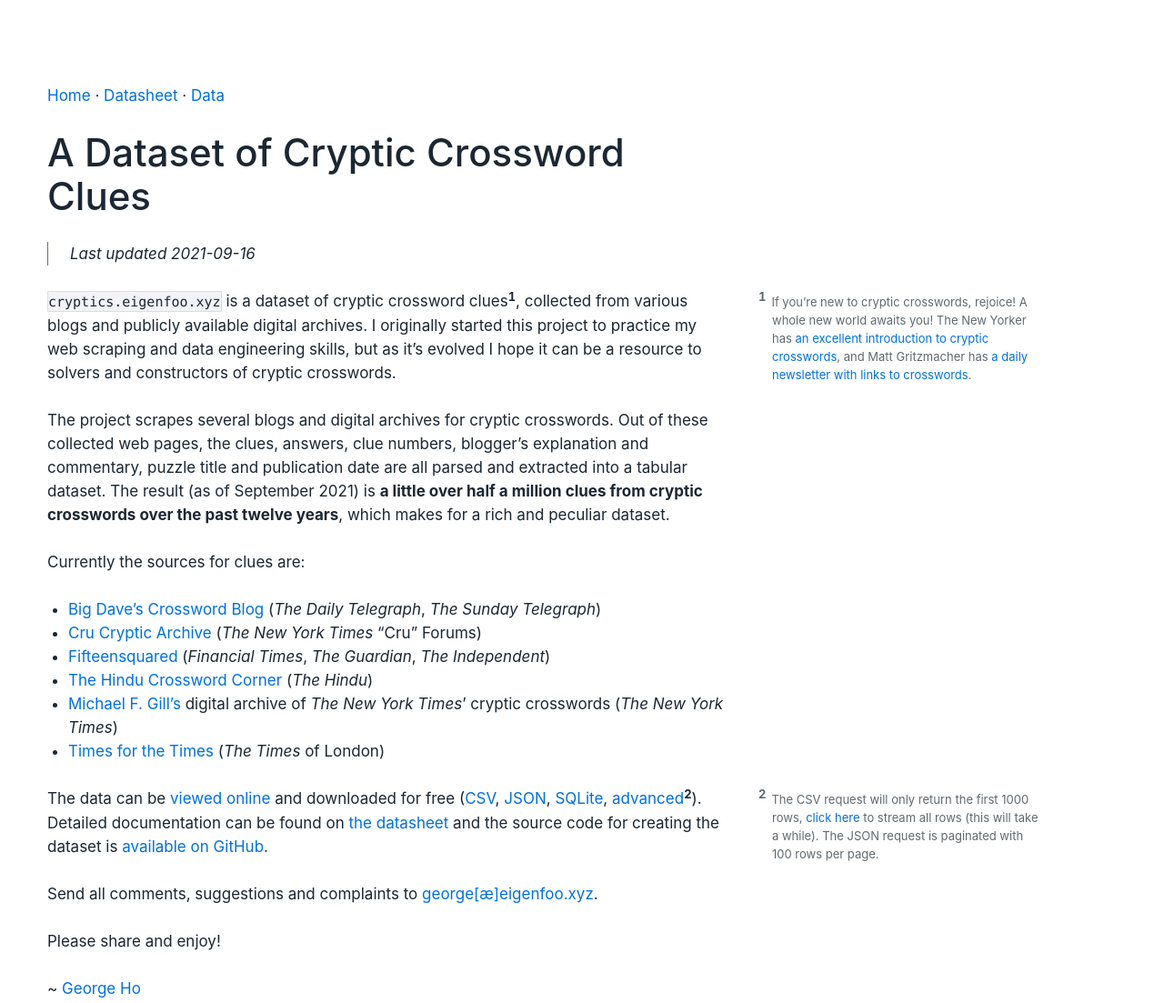
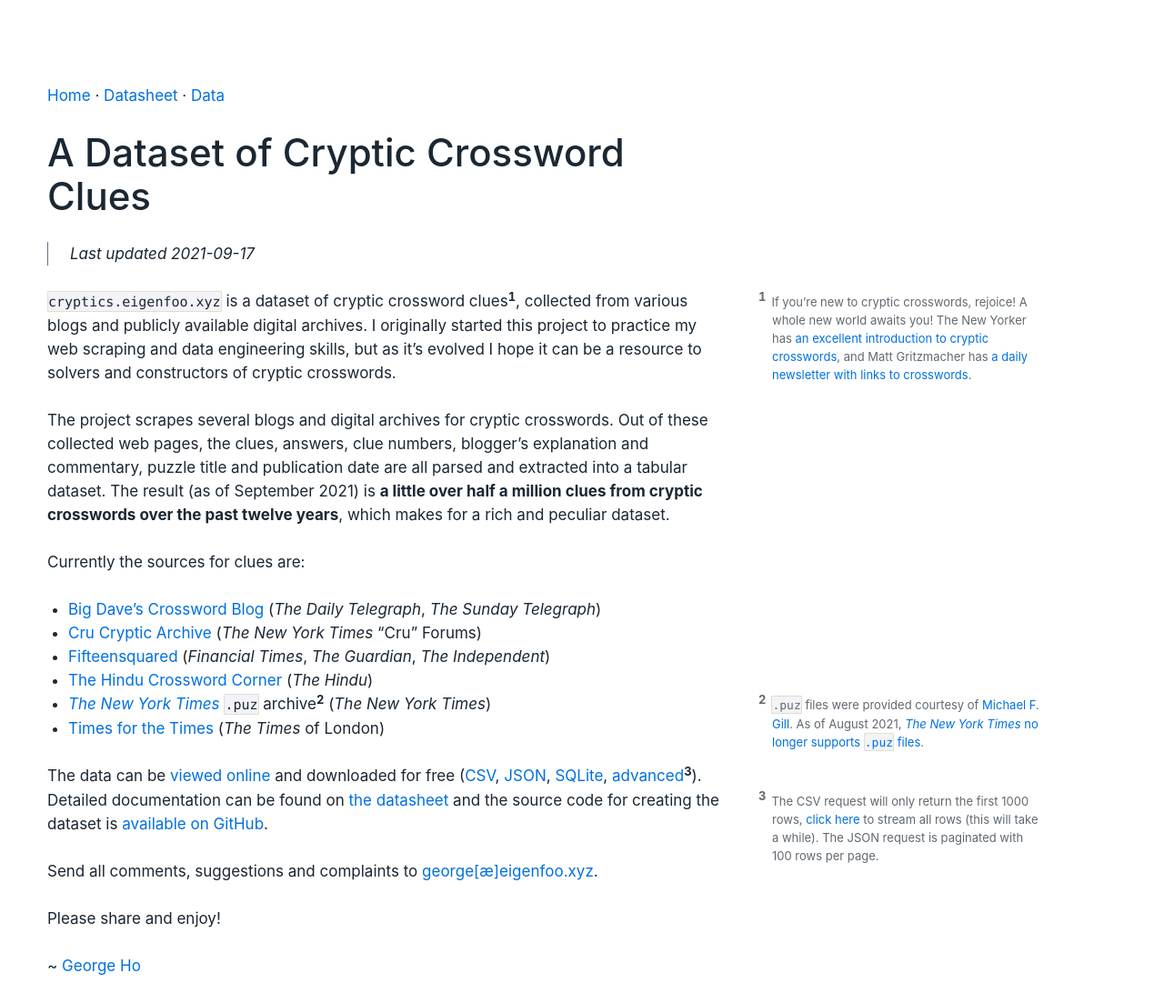
Before and after one commit to eigenfoo/cryptics, a Python web app: template templates/index.html in a window 1280 px wide. Shown: the top 1103 px of the page at 91% size. After the commit the page ends 1072 px from the top, so only its background shows below. Run offline with Jinja, Linux system fonts and the light colour scheme; the template is opened without the code that fills it, so the values that code supplies are empty.

Commit message:
Update index

```diff
--- a/templates/index.html
+++ b/templates/index.html
@@ -7,7 +7,7 @@
   <meta name="generator" content="pandoc-markdown-css-theme" />
   <meta name="viewport" content="width=device-width, initial-scale=1.0, user-scalable=yes" />
   <meta name="author" content="George Ho" />
-  <meta name="dcterms.date" content="2021-09-16" />
+  <meta name="dcterms.date" content="2021-09-17" />
   <meta name="description" content="A dataset of cryptic crossword clues, collected from various blogs and publicly available digital archives." />
   <title>A Dataset of Cryptic Crossword Clues</title>
   <link rel="stylesheet" href="../static/css/theme.css" />
@@ -25,7 +25,7 @@
 </nav>
 <h1 class="title">A Dataset of Cryptic Crossword Clues</h1>
 <blockquote class="metadata">
-<p class="date "><time datetime="2021-09-16">Last updated 2021-09-16</time></p>
+<p class="date "><time datetime="2021-09-17">Last updated 2021-09-17</time></p>
 </blockquote>
 </header>
 
@@ -41,10 +41,12 @@
 <li><a href="https://archive.nytimes.com/www.nytimes.com/premium/xword/cryptic-archive.html">Cru Cryptic Archive</a> (<em>The New York Times</em> “Cru” Forums)</li>
 <li><a href="https://www.fifteensquared.net/">Fifteensquared</a> (<em>Financial Times</em>, <em>The Guardian</em>, <em>The Independent</em>)</li>
 <li><a href="https://thehinducrosswordcorner.blogspot.com/">The Hindu Crossword Corner</a> (<em>The Hindu</em>)</li>
-<li><a href="https://bbtp.net/">Michael F. Gill’s</a> digital archive of <em>The New York Times</em>’ cryptic crosswords (<em>The New York Times</em>)</li>
+<li><a href="https://www.nytimes.com/crosswords"><em>The New York Times</em></a> <code>.puz</code> archive<span class="sidenote-wrapper"><label for="sn-1" class="margin-toggle sidenote-number"></label><input type="checkbox" id="sn-1" class="margin-toggle"/><span class="sidenote"><code>.puz</code> files were provided courtesy of <a href="https://bbtp.net/">Michael F. Gill</a>. As of August 2021, <a href="https://www.nytimes.com/2021/08/02/crosswords/nyt-games-no-longer-available-on-across-lite-as-of-aug-9.html"><em>The New York Times</em> no longer supports <code>.puz</code> files</a>.<br />
+<br />
+</span></span> (<em>The New York Times</em>)</li>
 <li><a href="https://times-xwd-times.livejournal.com/">Times for the Times</a> (<em>The Times</em> of London)</li>
 </ul>
-<p>The data can be <a href="/clues/clues">viewed online</a> and downloaded for free (<a href="https://cryptics.eigenfoo.xyz/clues/clues.csv?_size=max">CSV</a>, <a href="/clues/clues.json">JSON</a>, <a href="/clues.db">SQLite</a>, <a href="/clues/clues#export">advanced</a><span class="sidenote-wrapper"><label for="sn-1" class="margin-toggle sidenote-number"></label><input type="checkbox" id="sn-1" class="margin-toggle"/><span class="sidenote">The CSV request will only return the first 1000 rows, <a href="/clues/clues.csv?_stream=on&amp;_size=max">click here</a> to stream all rows (this will take a while). The JSON request is paginated with 100 rows per page.<br />
+<p>The data can be <a href="/clues/clues">viewed online</a> and downloaded for free (<a href="https://cryptics.eigenfoo.xyz/clues/clues.csv?_size=max">CSV</a>, <a href="/clues/clues.json">JSON</a>, <a href="/clues.db">SQLite</a>, <a href="/clues/clues#export">advanced</a><span class="sidenote-wrapper"><label for="sn-2" class="margin-toggle sidenote-number"></label><input type="checkbox" id="sn-2" class="margin-toggle"/><span class="sidenote">The CSV request will only return the first 1000 rows, <a href="/clues/clues.csv?_stream=on&amp;_size=max">click here</a> to stream all rows (this will take a while). The JSON request is paginated with 100 rows per page.<br />
 <br />
 </span></span>). Detailed documentation can be found on <a href="/datasheet">the datasheet</a> and the source code for creating the dataset is <a href="https://github.com/eigenfoo/cryptics">available on GitHub</a>.</p>
 <p>Send all comments, suggestions and complaints to <a href="mailto:george%5Bæ%5Deigenfoo.xyz">george[æ]eigenfoo.xyz</a>.</p>
```
Also changed, not shown: docs/index.md (+5 -3 lines).
